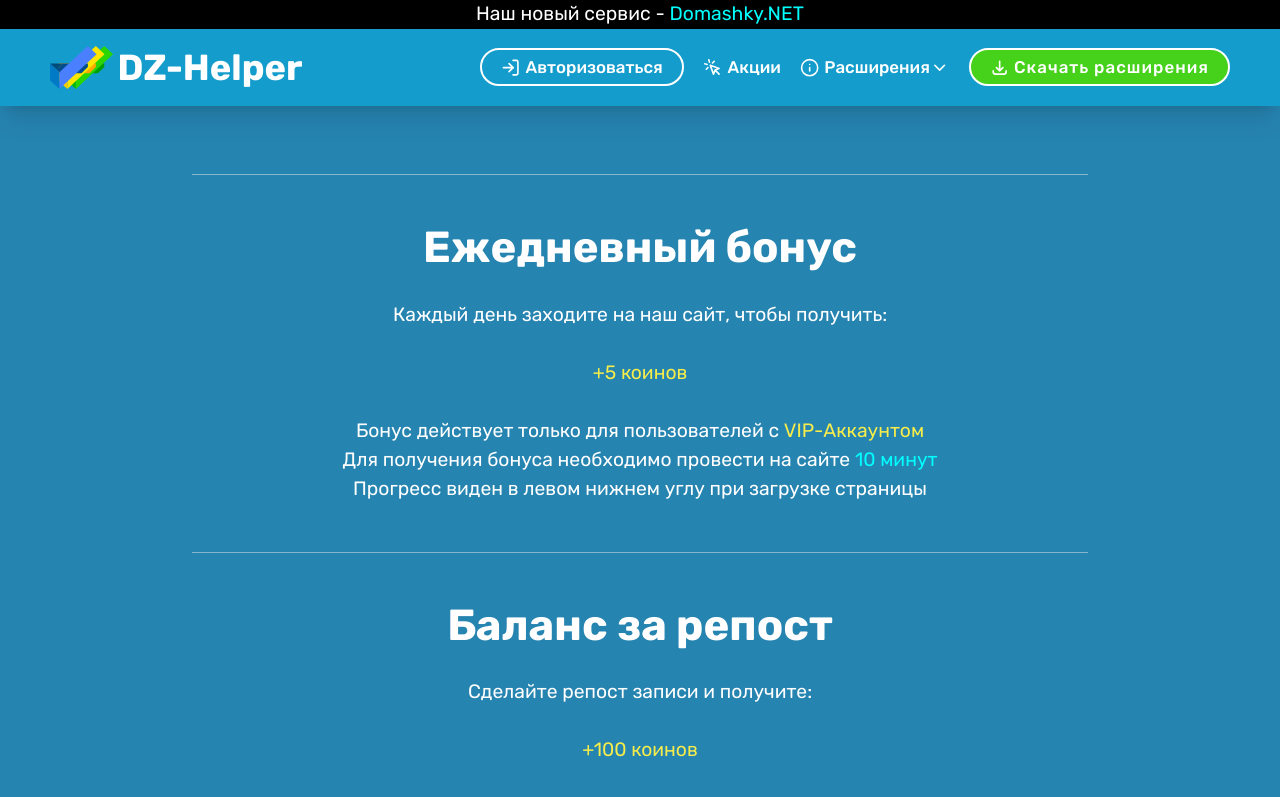
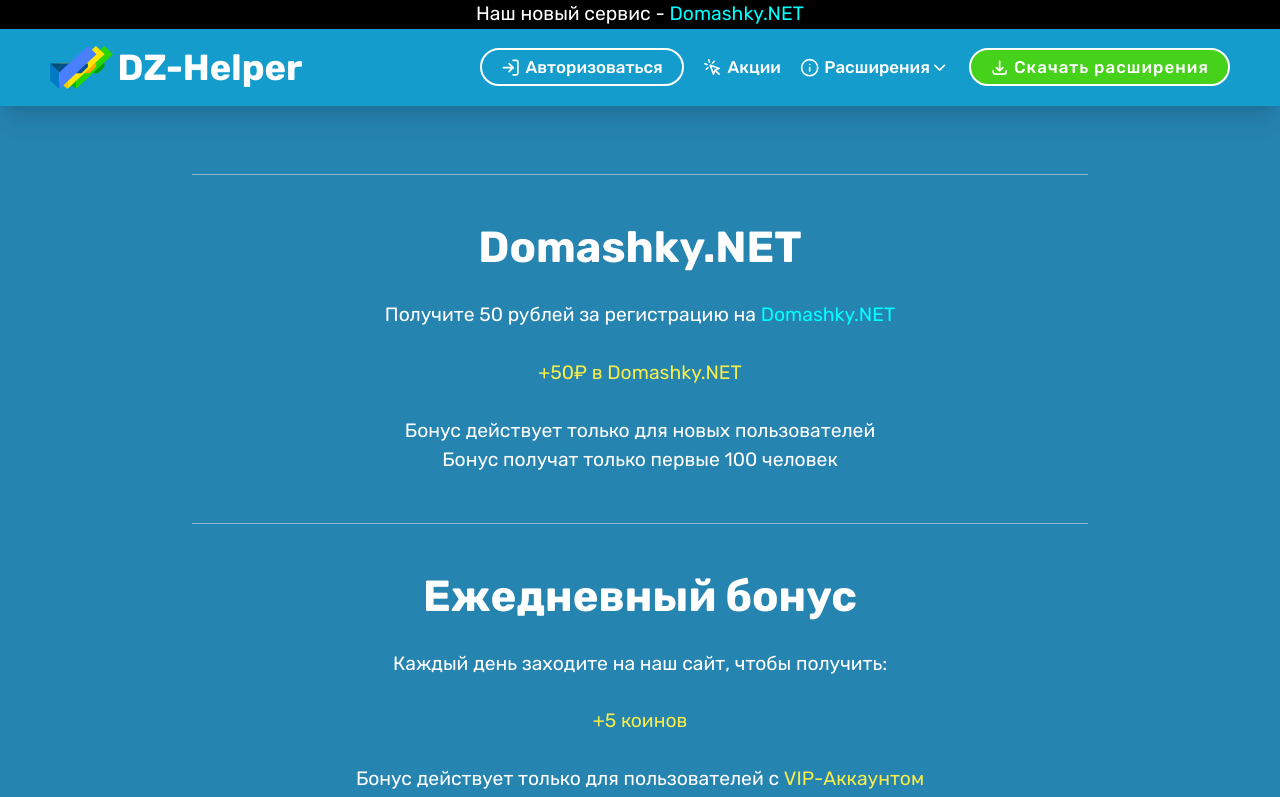
Before and after one commit to N1kOk/DZ-Helper, a Vue app: page /stock in a window 1280 px wide. Shown: the top 797 px of the page. Built offline with nearby package versions, Linux system fonts and the light colour scheme; what sweetalert2-neutral would draw is missing.

Commit message:
feat: add domashky.net to stock

```diff
--- a/src/views/StockView.vue
+++ b/src/views/StockView.vue
@@ -22,6 +22,19 @@
 			</component>
 		</div>
 		<hr>
+    <div>
+      <h1>Domashky.NET</h1>
+      <br>
+      <p>Получите 50 рублей за регистрацию на <a class="link text-aqua" href="https://domashky.net/" target="_blank">Domashky.NET</a></p>
+      <br>
+      <p class="max-w-max mx-auto text-left">
+        <span class="text-yellow">+50₽ в Domashky.NET</span>
+      </p>
+      <br>
+      <p>Бонус действует только для новых пользователей</p>
+      <p>Бонус получат только первые 100 человек</p>
+    </div>
+    <hr>
 		<div>
 			<h1>Ежедневный бонус</h1>
 			<br>
```
